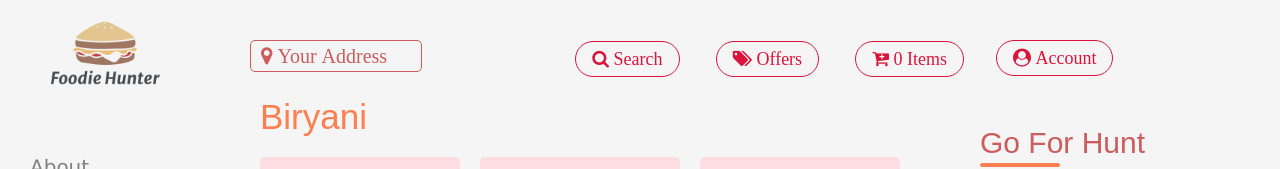
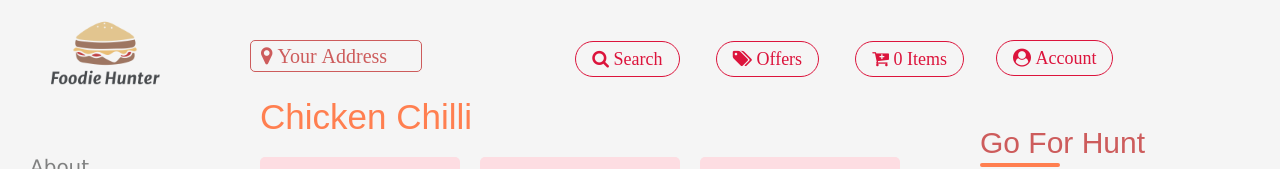
Before and after one commit to KiratSingh123/HarkiratProjects, a plain HTML site: page shoppingsite-main/index.html in a window 1280 px wide. Shown: the top 169 px of the page. Drawn offline with nearby package versions, Linux system fonts and the light colour scheme; a web font is replaced by a local one.

Commit message:
Update index.html
changed some texts

```diff
--- a/shoppingsite-main/index.html
+++ b/shoppingsite-main/index.html
@@ -40,7 +40,7 @@
             </div>
             <div id="food-items" class="d-food-items">
                 <div id="biryani" class="d-biryani">
-                    <p id="category-name">Biryani</p>
+                    <p id="category-name">Chicken Chilli</p>
                 </div>
 
                 <div id="chicken" class="d-chicken">
```
